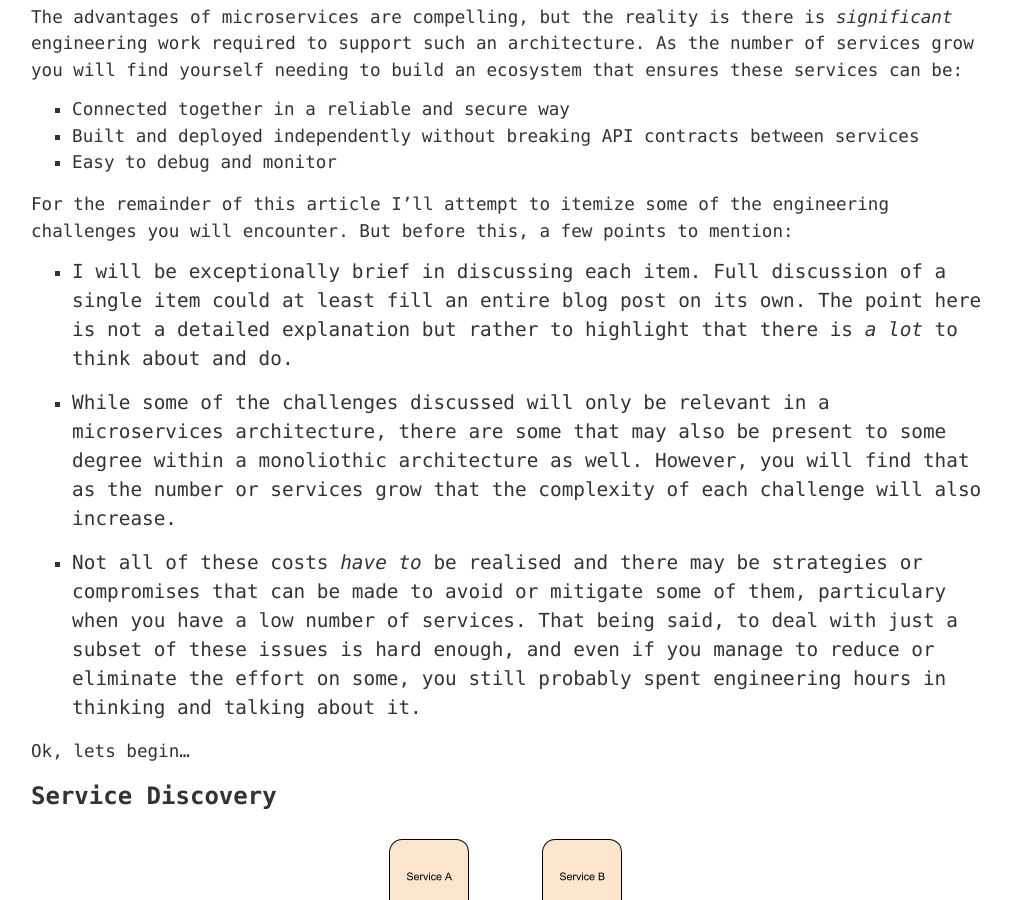
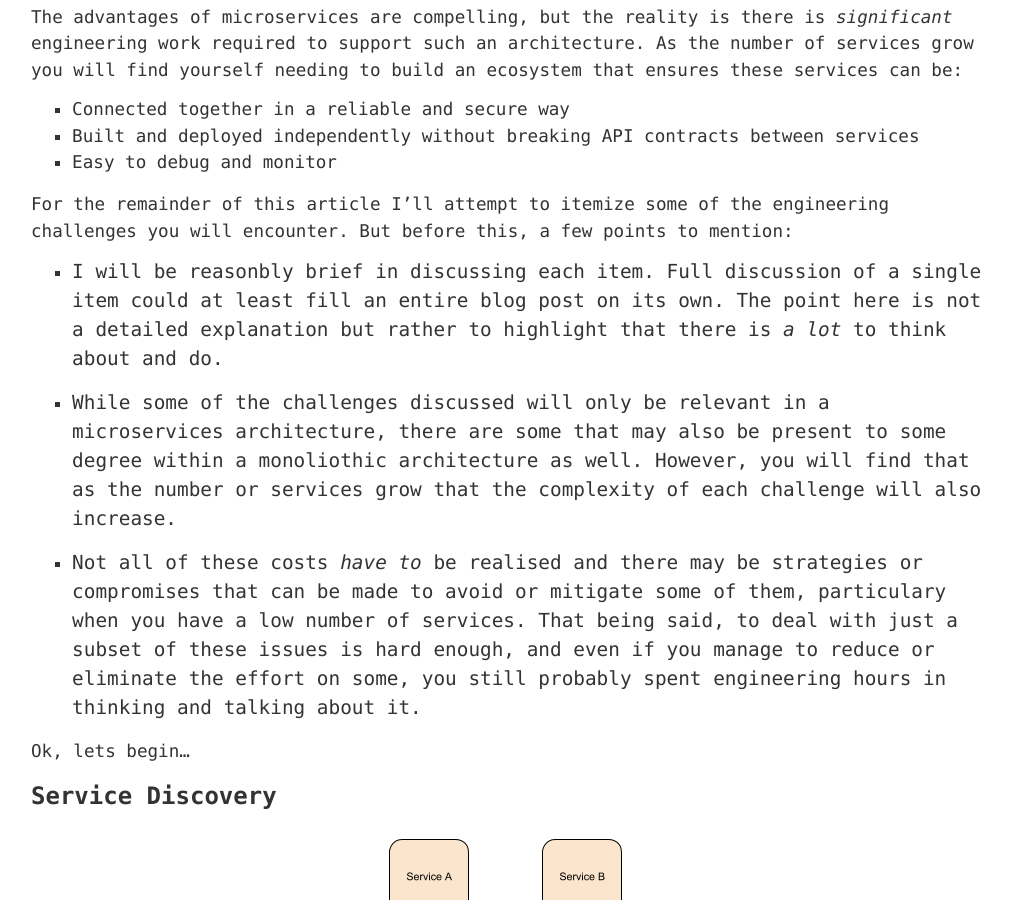
Before and after one commit to hbakkum/hbakkum.github.io, a Jekyll site: the page built from _posts/2019-01-19-costs-associated-with-a-microservices-architecture.md, in a window 1280 px wide and 900 px high, scrolled down 2582 px. Shown: the whole window, without its empty margins (133-1144 px from the left). Built offline with Jekyll 4.4.1, drawn with Linux system fonts in a browser that asks for light colours; comment, search, counter and statistics services are not loaded.

Commit message:
Update 2019-01-19-costs-associated-with-a-microservices-architecture.md

```diff
--- a/_posts/2019-01-19-costs-associated-with-a-microservices-architecture.md
+++ b/_posts/2019-01-19-costs-associated-with-a-microservices-architecture.md
@@ -67,7 +67,7 @@
 
 For the remainder of this article I'll attempt to itemize some of the engineering challenges you will encounter. But before this, a few points to mention:
 
-* I will be exceptionally brief in discussing each item. Full discussion of a single item could at least fill an entire blog post on its own. The point here is not a detailed explanation but rather to highlight that there is *a lot* to think about and do.
+* I will be reasonbly brief in discussing each item. Full discussion of a single item could at least fill an entire blog post on its own. The point here is not a detailed explanation but rather to highlight that there is *a lot* to think about and do.
 
 * While some of the challenges discussed will only be relevant in a microservices architecture, there are some that may also be present to some degree within a monoliothic architecture as well. However, you will find that as the number or services grow that the complexity of each challenge will also increase.
 
```
